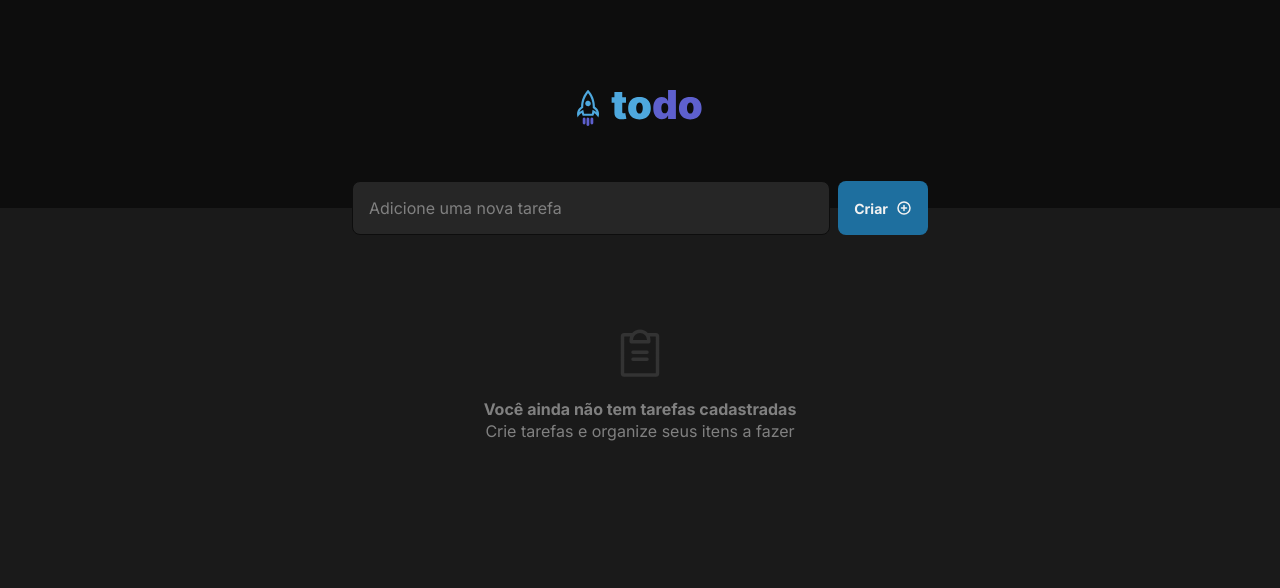
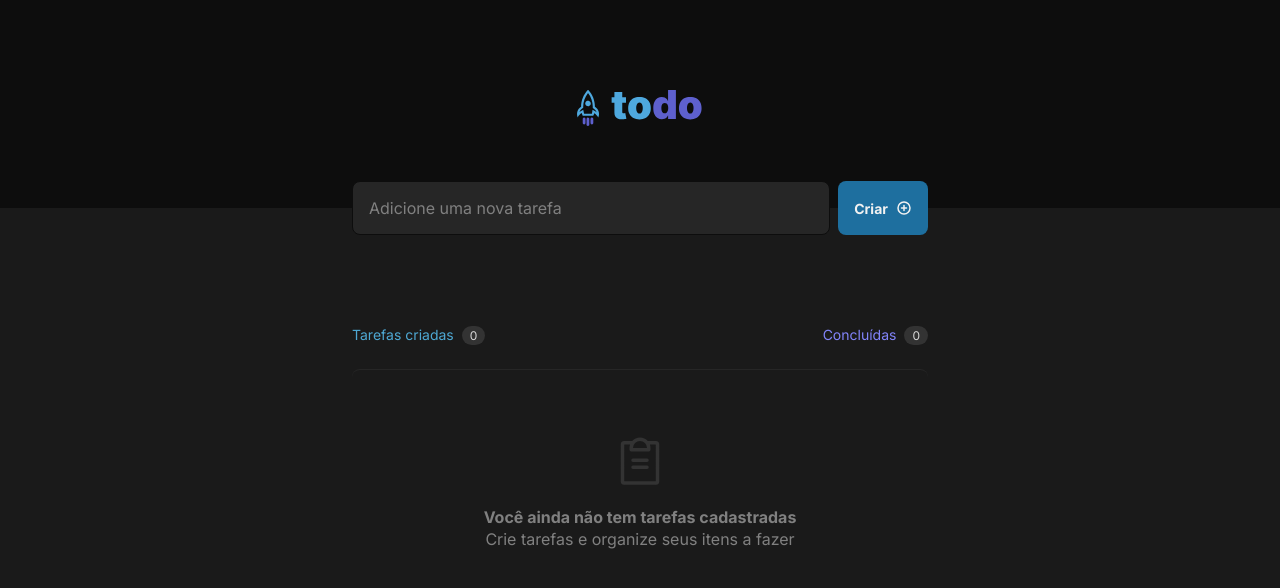
Before and after one commit to victorlopescc/to-do, a React (Vite) app: page / in a window 1280 px wide. Shown: the top 588 px of the page. Built offline with nearby package versions, Linux system fonts and the light colour scheme.

Commit message:
feat: Add list header component with create and complete counts

```diff
--- a/src/App.tsx
+++ b/src/App.tsx
@@ -4,9 +4,10 @@ import { Header } from './components/Header';
 import { Input } from './components/Input';
 import { ButtonCreate } from './components/ButtonCreate';
 import { EmptyList } from './components/EmptyList';
+import { ListHeader } from './components/ListHeader';
+
 
 import styles from './App.module.css'
-
 export function App() {
   const tasks = []
 
@@ -26,7 +27,10 @@ export function App() {
           {
             tasks.length === 0
               ? (
-                <EmptyList />
+                <div>
+                  <ListHeader />
+                  <EmptyList />
+                </div>
               )
               : (
                 <p>{tasks.length}</p>
@@ -34,7 +38,7 @@ export function App() {
           }
         </section>
 
-      </main>
+      </main >
     </>
   );
 }
--- /dev/null
+++ b/src/components/CompleteCount/CompleteCount.module.css
@@ -0,0 +1,9 @@
+.content {
+    display: flex;
+    gap: 0.5rem
+}
+
+.content span {
+    color: var(--purple);
+    font-size: 0.875rem;
+}
--- /dev/null
+++ b/src/components/CompleteCount/index.tsx
@@ -0,0 +1,12 @@
+import { Count } from '../Count';
+
+import styles from './CompleteCount.module.css';
+
+export function CompleteCount() {
+    return (
+        <div className={styles.content}>
+            <span>Concluídas</span>
+            <Count />
+        </div>
+    )
+}
--- /dev/null
+++ b/src/components/Count/Count.module.css
@@ -0,0 +1,8 @@
+.content {
+    color: var(--gray-200);
+    background-color: var(--gray-400);
+    border-radius: 999px;
+    padding: 2px 8px;
+    text-align: center;
+    font-size: 12px;
+}
--- /dev/null
+++ b/src/components/Count/index.tsx
@@ -0,0 +1,9 @@
+import styles from './Count.module.css'
+
+export function Count() {
+    return (
+        <div className={styles.content}>
+            <p>0</p>
+        </div>
+    )
+}
--- /dev/null
+++ b/src/components/CreateCount/CreateCount.module.css
@@ -0,0 +1,9 @@
+.content {
+    display: flex;
+    gap: 0.5rem
+}
+
+.content span {
+    color: var(--blue);
+    font-size: 0.875rem;
+}
--- /dev/null
+++ b/src/components/CreateCount/index.tsx
@@ -0,0 +1,12 @@
+import { Count } from '../Count';
+
+import styles from './CreateCount.module.css';
+
+export function CreateCount() {
+    return (
+        <div className={styles.content}>
+            <span>Tarefas criadas</span>
+            <Count />
+        </div>
+    )
+}
--- a/src/components/EmptyList/EmptyList.module.css
+++ b/src/components/EmptyList/EmptyList.module.css
@@ -3,10 +3,14 @@
     flex-direction: column;
     justify-content: center;
     align-items: center;
-    margin: 4rem 1.5rem;
+    margin: 1.5rem 0;
     font-size: 1rem;
     color: var(--gray-300);
     line-height: 140%;
+
+    border-top: 1px solid var(--gray-500);
+    border-radius: 0.5rem;
+    padding-top: 4rem;
 }
 
 .content span {
--- /dev/null
+++ b/src/components/ListHeader/ListHeader.module.css
@@ -0,0 +1,5 @@
+.content {
+    display: flex;
+    justify-content: space-between;
+    margin-top: 4rem;
+}
--- /dev/null
+++ b/src/components/ListHeader/index.tsx
@@ -0,0 +1,13 @@
+import { CompleteCount } from "../CompleteCount";
+import { CreateCount } from "../CreateCount";
+
+import styles from './ListHeader.module.css';
+
+export function ListHeader() {
+    return (
+        <div className={styles.content}>
+            <CreateCount />
+            <CompleteCount />
+        </div>
+    )
+}
```
